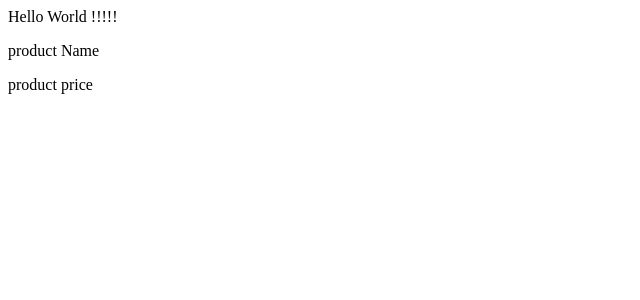
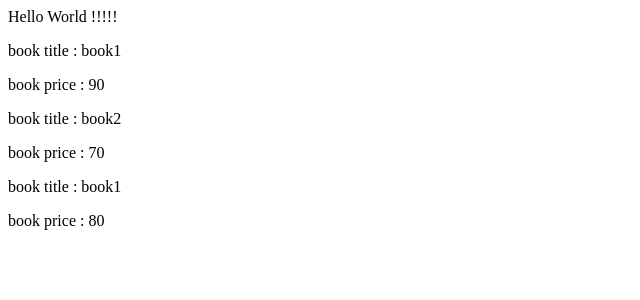
Before and after one commit to behzadPanahi/ReactTrain, a React (Create React App) app in the folder myapp/: page / in a window 1280 px wide. Shown: the top 300 px of the page, without its empty margins (0-640 px from the left). Built offline with nearby package versions, Linux system fonts and the light colour scheme.

Commit message:
first time using "props"

```diff
--- a/myapp/src/App.js
+++ b/myapp/src/App.js
@@ -6,7 +6,9 @@ class App extends React.Component{
         return(
         <div id='main' className='container'>
             Hello World !!!!!
-                <Product/>
+                <Product title='book1' price='90'/>
+                <Product title='book2' price='70'/>
+                <Product title='book1' price='80'/>
         </div>)
     }
 }
--- a/myapp/src/components/product/Product.js
+++ b/myapp/src/components/product/Product.js
@@ -1,10 +1,10 @@
 import React from 'react'
 
-const Product=()=>{
+const Product=(props)=>{
     return(
         <div>
-            <p>product Name</p>
-            <p>product price</p>
+            <p>book title : {props.title}</p>
+            <p>book price : {props.price}</p>
         </div>
     )
 }
```
